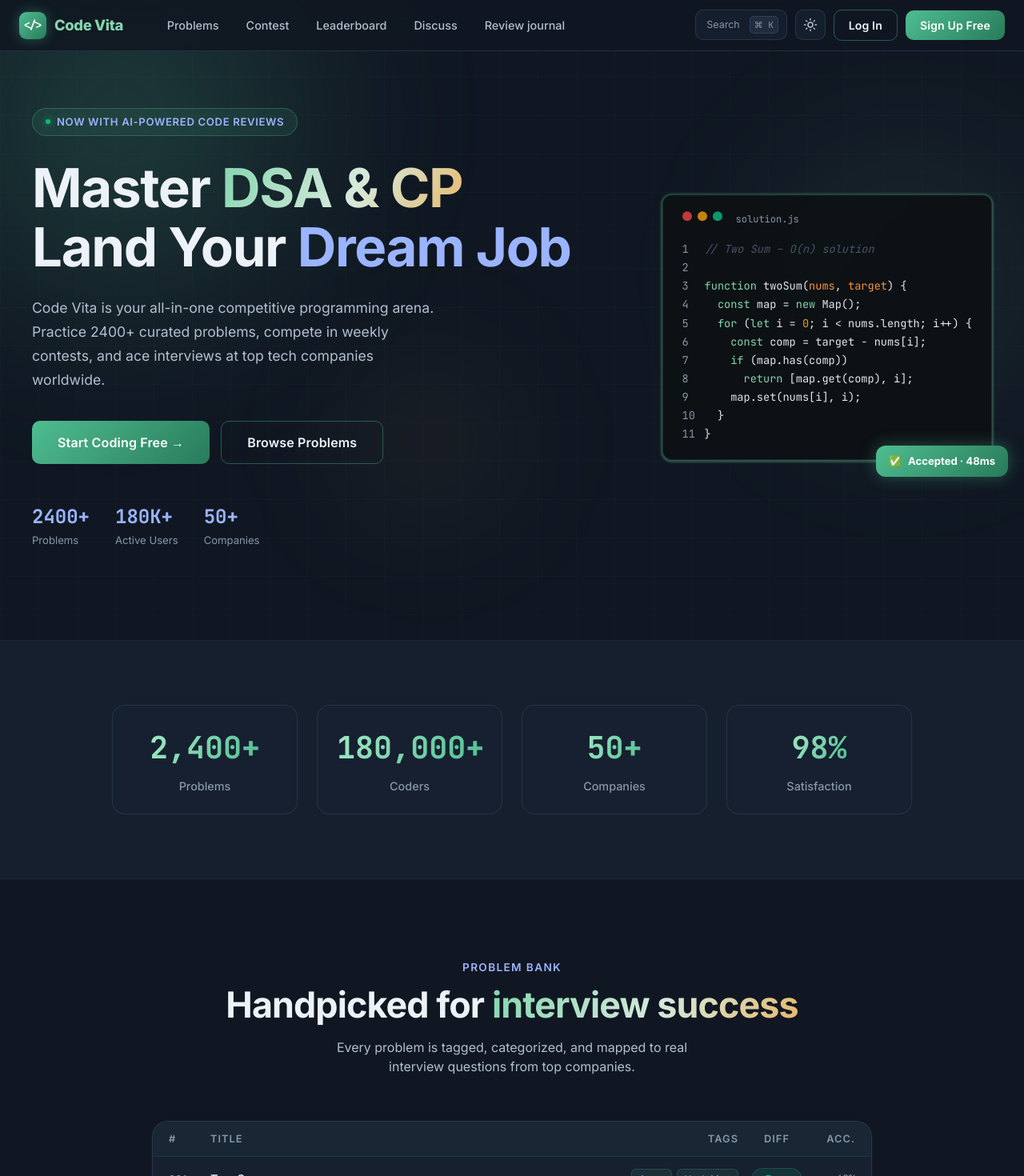
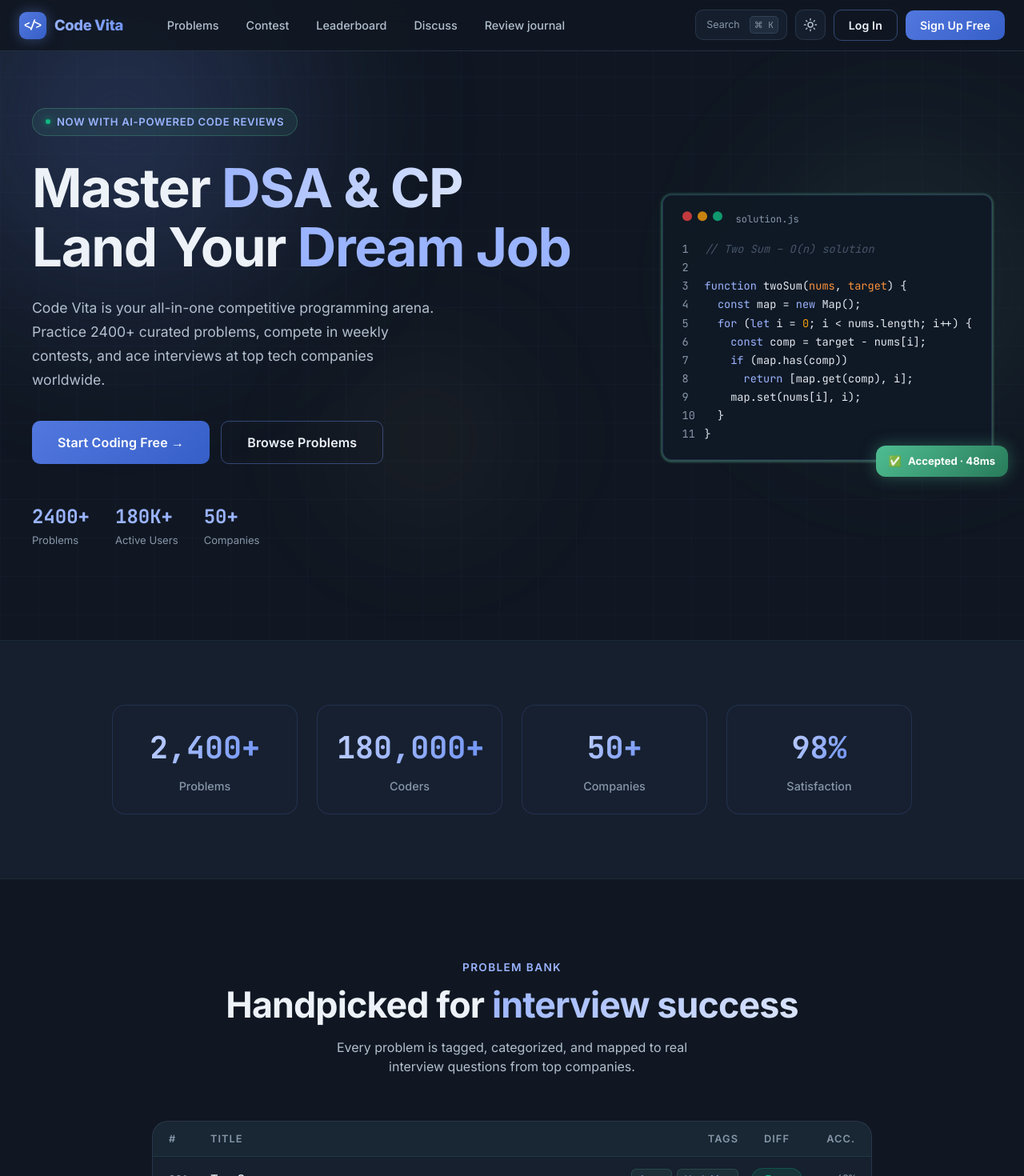
Before and after one commit to sourodeepsaha2/CodeVita, a React (Vite) app in the folder frontend/: page / in a window 1280 px wide. Shown: the top 1470 px of the page at 80% size. Built offline with nearby package versions, Linux system fonts and the light colour scheme.

Commit message:
style(frontend): refine shared controls and surfaces

```diff
--- a/frontend/src/index.css
+++ b/frontend/src/index.css
@@ -120,20 +120,20 @@ h1, h2, h3, h4, h5, h6 {
   background: var(--cv-surface);
 }
 ::-webkit-scrollbar-thumb {
-  background: rgba(79, 189, 145, 0.4);
+  background: rgba(109, 145, 245, 0.4);
   border-radius: 3px;
 }
 
 /* ─── Gradient Text ─── */
 .gradient-text {
-  background: linear-gradient(120deg, #83d6ae 0%, #d6e9dc 55%, #e7b86b 100%);
+  background: linear-gradient(120deg, #9bb4ff 0%, #dbe5fa 100%);
   -webkit-background-clip: text;
   -webkit-text-fill-color: transparent;
   background-clip: text;
 }
 
 .gradient-text-purple {
-  background: linear-gradient(120deg, #a2e8c5 0%, #4fbd91 100%);
+  background: linear-gradient(120deg, #c0d0ff 0%, #6d91f5 100%);
   -webkit-background-clip: text;
   -webkit-text-fill-color: transparent;
   background-clip: text;
@@ -153,7 +153,7 @@ h1, h2, h3, h4, h5, h6 {
 }
 
 .glass-card-hover:hover {
-  border-color: rgba(79, 189, 145, 0.4);
+  border-color: rgba(109, 145, 245, 0.4);
   box-shadow: var(--cv-glow-sm);
   transform: translateY(-4px);
 }
@@ -165,7 +165,7 @@ h1, h2, h3, h4, h5, h6 {
   justify-content: center;
   gap: 8px;
   padding: 12px 28px;
-  background: linear-gradient(135deg, #4fbd91, #287b5a);
+  background: linear-gradient(135deg, #5278df, #365fc7);
   color: white;
   font-weight: 600;
   font-size: 0.95rem;
@@ -189,7 +189,7 @@ h1, h2, h3, h4, h5, h6 {
 }
 
 .btn-primary-cv:hover {
-  box-shadow: 0 0 30px rgba(79, 189, 145, 0.5), 0 4px 20px rgba(79, 189, 145, 0.3);
+  box-shadow: 0 8px 22px rgba(54, 95, 199, 0.28);
   transform: translateY(-2px);
 }
 
@@ -212,7 +212,7 @@ h1, h2, h3, h4, h5, h6 {
   font-weight: 600;
   font-size: 0.95rem;
   border-radius: 10px;
-  border: 1px solid rgba(79, 189, 145, 0.4);
+  border: 1px solid rgba(109, 145, 245, 0.4);
   cursor: pointer;
   transition: all 0.3s cubic-bezier(0.4, 0, 0.2, 1);
   text-decoration: none;
@@ -220,9 +220,9 @@ h1, h2, h3, h4, h5, h6 {
 }
 
 .btn-outline-cv:hover {
-  background: rgba(79, 189, 145, 0.1);
-  border-color: rgba(79, 189, 145, 0.7);
-  box-shadow: 0 0 20px rgba(79, 189, 145, 0.2);
+  background: rgba(109, 145, 245, 0.1);
+  border-color: rgba(109, 145, 245, 0.7);
+  box-shadow: 0 6px 18px rgba(54, 95, 199, 0.12);
   transform: translateY(-2px);
   color: var(--cv-accent-text);
 }
@@ -232,7 +232,7 @@ h1, h2, h3, h4, h5, h6 {
   width: 100%;
   padding: 13px 16px;
   background: var(--cv-input-bg);
-  border: 1px solid rgba(79, 189, 145, 0.2);
+  border: 1px solid rgba(109, 145, 245, 0.2);
   border-radius: 10px;
   color: var(--cv-text);
   font-size: 0.95rem;
@@ -246,16 +246,16 @@ h1, h2, h3, h4, h5, h6 {
 }
 
 .input-cv:focus {
-  border-color: rgba(79, 189, 145, 0.6);
-  box-shadow: 0 0 0 3px rgba(79, 189, 145, 0.1), 0 0 20px rgba(79, 189, 145, 0.15);
+  border-color: rgba(109, 145, 245, 0.6);
+  box-shadow: 0 0 0 3px rgba(109, 145, 245, 0.1), 0 0 20px rgba(109, 145, 245, 0.15);
   background: var(--cv-input-bg-focus);
 }
 
 /* ─── Animated Background Grid ─── */
 .bg-grid {
   background-image:
-    linear-gradient(rgba(79, 189, 145, 0.03) 1px, transparent 1px),
-    linear-gradient(90deg, rgba(79, 189, 145, 0.03) 1px, transparent 1px);
+    linear-gradient(rgba(109, 145, 245, 0.03) 1px, transparent 1px),
+    linear-gradient(90deg, rgba(109, 145, 245, 0.03) 1px, transparent 1px);
   background-size: 48px 48px;
 }
 
@@ -269,7 +269,7 @@ h1, h2, h3, h4, h5, h6 {
 }
 
 .orb-purple {
-  background: radial-gradient(circle, rgba(79, 189, 145, 0.25), transparent 70%);
+  background: radial-gradient(circle, rgba(109, 145, 245, 0.25), transparent 70%);
 }
 
 .orb-cyan {
@@ -352,8 +352,8 @@ h1, h2, h3, h4, h5, h6 {
 }
 
 @keyframes pulse-glow {
-  0%, 100% { box-shadow: 0 0 20px rgba(79, 189, 145, 0.3); }
-  50% { box-shadow: 0 0 40px rgba(79, 189, 145, 0.6), 0 0 60px rgba(79, 189, 145, 0.2); }
+  0%, 100% { box-shadow: 0 0 20px rgba(109, 145, 245, 0.3); }
+  50% { box-shadow: 0 0 40px rgba(109, 145, 245, 0.6), 0 0 60px rgba(109, 145, 245, 0.2); }
 }
 
 @keyframes typing {
@@ -412,10 +412,10 @@ h1, h2, h3, h4, h5, h6 {
 
 /* ─── Code Block ─── */
 .code-block {
-  background: rgba(10, 10, 15, 0.9);
+  background: rgba(15, 23, 36, 0.96);
   color: #e2e8f0; /* editor stays dark in both themes */
   white-space: pre; /* keep code indentation */
-  border: 1px solid rgba(79, 189, 145, 0.2);
+  border: 1px solid rgba(109, 145, 245, 0.2);
   border-radius: 12px;
   padding: 20px 24px;
   font-family: var(--font-mono);
@@ -431,9 +431,9 @@ h1, h2, h3, h4, h5, h6 {
   display: inline-block;
 }
 
-.code-keyword { color: #83d6ae; }
+.code-keyword { color: #9bb4ff; }
 .code-function { color: #9ac9b1; }
-.code-string { color: #83d6ae; }
+.code-string { color: #9bb4ff; }
 .code-comment { color: #475569; font-style: italic; }
 .code-number { color: #f59e0b; }
 .code-type { color: #fb923c; }
@@ -441,7 +441,7 @@ h1, h2, h3, h4, h5, h6 {
 /* ─── Stat cards ─── */
 .stat-card {
   background: var(--cv-surface-alpha);
-  border: 1px solid rgba(79, 189, 145, 0.15);
+  border: 1px solid rgba(109, 145, 245, 0.15);
   border-radius: 16px;
   padding: 24px;
   text-align: center;
@@ -449,8 +449,8 @@ h1, h2, h3, h4, h5, h6 {
 }
 
 .stat-card:hover {
-  border-color: rgba(79, 189, 145, 0.4);
-  box-shadow: 0 0 30px rgba(79, 189, 145, 0.15);
+  border-color: rgba(109, 145, 245, 0.4);
+  box-shadow: 0 0 30px rgba(109, 145, 245, 0.15);
   transform: translateY(-3px);
 }
 
@@ -468,7 +468,7 @@ h1, h2, h3, h4, h5, h6 {
   content: '';
   flex: 1;
   height: 1px;
-  background: rgba(79, 189, 145, 0.2);
+  background: rgba(109, 145, 245, 0.2);
 }
 
 /* ─── Social Auth Button ─── */
@@ -479,7 +479,7 @@ h1, h2, h3, h4, h5, h6 {
   gap: 10px;
   padding: 11px 20px;
   background: var(--cv-input-bg);
-  border: 1px solid rgba(79, 189, 145, 0.2);
+  border: 1px solid rgba(109, 145, 245, 0.2);
   border-radius: 10px;
   color: var(--cv-text);
   font-size: 0.9rem;
@@ -491,8 +491,8 @@ h1, h2, h3, h4, h5, h6 {
 }
 
 .social-btn:hover {
-  background: rgba(79, 189, 145, 0.08);
-  border-color: rgba(79, 189, 145, 0.5);
+  background: rgba(109, 145, 245, 0.08);
+  border-color: rgba(109, 145, 245, 0.5);
   transform: translateY(-1px);
 }
 
@@ -514,8 +514,8 @@ h1, h2, h3, h4, h5, h6 {
   align-items: center;
   gap: 6px;
   padding: 8px 16px;
-  background: rgba(79, 189, 145, 0.08);
-  border: 1px solid rgba(79, 189, 145, 0.2);
+  background: rgba(109, 145, 245, 0.08);
+  border: 1px solid rgba(109, 145, 245, 0.2);
   border-radius: 8px;
   color: var(--cv-accent-text);
   font-size: 0.85rem;
@@ -525,8 +525,8 @@ h1, h2, h3, h4, h5, h6 {
 }
 
 .topic-tag:hover {
-  background: rgba(79, 189, 145, 0.15);
-  border-color: rgba(79, 189, 145, 0.5);
+  background: rgba(109, 145, 245, 0.15);
+  border-color: rgba(109, 145, 245, 0.5);
   transform: translateY(-2px);
 }
 
@@ -624,26 +624,26 @@ h1, h2, h3, h4, h5, h6 {
   border-radius: 9px;
   display: grid;
   place-items: center;
-  background: linear-gradient(135deg, #4fbd91, #287b5a);
+  background: linear-gradient(135deg, #5278df, #365fc7);
   color: #fff;
   font-family: var(--font-mono);
   font-size: 14px;
   font-weight: 700;
-  box-shadow: 0 0 15px rgba(79, 189, 145, 0.4);
+  box-shadow: 0 0 15px rgba(109, 145, 245, 0.4);
 }
 
 .cv-logo-text {
   font-size: 1.15rem;
   font-weight: 800;
   letter-spacing: -0.02em;
-  background-image: linear-gradient(135deg, #83d6ae, #83d6ae);
+  background-image: linear-gradient(135deg, #9bb4ff, #6d91f5);
   -webkit-background-clip: text;
   background-clip: text;
   -webkit-text-fill-color: transparent;
 }
 
 [data-theme="light"] .cv-logo-text {
-  background-image: linear-gradient(135deg, #287b5a, #287b5a);
+  background-image: linear-gradient(135deg, #365fc7, #365fc7);
 }
 
 /* ─── Theme toggle ─── */
@@ -663,7 +663,7 @@ h1, h2, h3, h4, h5, h6 {
 
 .theme-toggle:hover {
   color: var(--cv-accent-text);
-  border-color: rgba(79, 189, 145, 0.45);
+  border-color: rgba(109, 145, 245, 0.45);
 }
 
 .theme-toggle svg {
@@ -677,7 +677,7 @@ h1, h2, h3, h4, h5, h6 {
 /* ─── Navbar layout ─── */
 .navbar-cv.is-scrolled {
   background: var(--cv-nav-bg-scrolled);
-  box-shadow: 0 1px 30px rgba(79, 189, 145, 0.1);
+  box-shadow: 0 1px 30px rgba(109, 145, 245, 0.1);
 }
 
 .navbar-inner {
@@ -712,13 +712,13 @@ h1, h2, h3, h4, h5, h6 {
 
 .nav-link:hover {
   color: var(--cv-text);
-  background: rgba(79, 189, 145, 0.06);
+  background: rgba(109, 145, 245, 0.06);
 }
 
 .nav-link.active {
   color: var(--cv-accent-text);
-  background: rgba(79, 189, 145, 0.12);
-  border-color: rgba(79, 189, 145, 0.25);
+  background: rgba(109, 145, 245, 0.12);
+  border-color: rgba(109, 145, 245, 0.25);
 }
 
 .nav-actions {
@@ -745,7 +745,7 @@ h1, h2, h3, h4, h5, h6 {
 
 .nav-search-trigger:hover {
   color: var(--cv-accent-text);
-  border-color: rgba(79, 189, 145, 0.45);
+  border-color: rgba(109, 145, 245, 0.45);
   background: var(--cv-surface-2);
 }
 
@@ -851,13 +851,13 @@ h1, h2, h3, h4, h5, h6 {
   gap: 16px;
   padding: 14px 20px;
   border-radius: 10px;
-  border-bottom: 1px solid rgba(79, 189, 145, 0.06);
+  border-bottom: 1px solid rgba(109, 145, 245, 0.06);
   cursor: pointer;
   transition: background 0.25s;
 }
 
 .problem-row:hover {
-  background: rgba(79, 189, 145, 0.06);
+  background: rgba(109, 145, 245, 0.06);
 }
 
 .footer-link {
```
